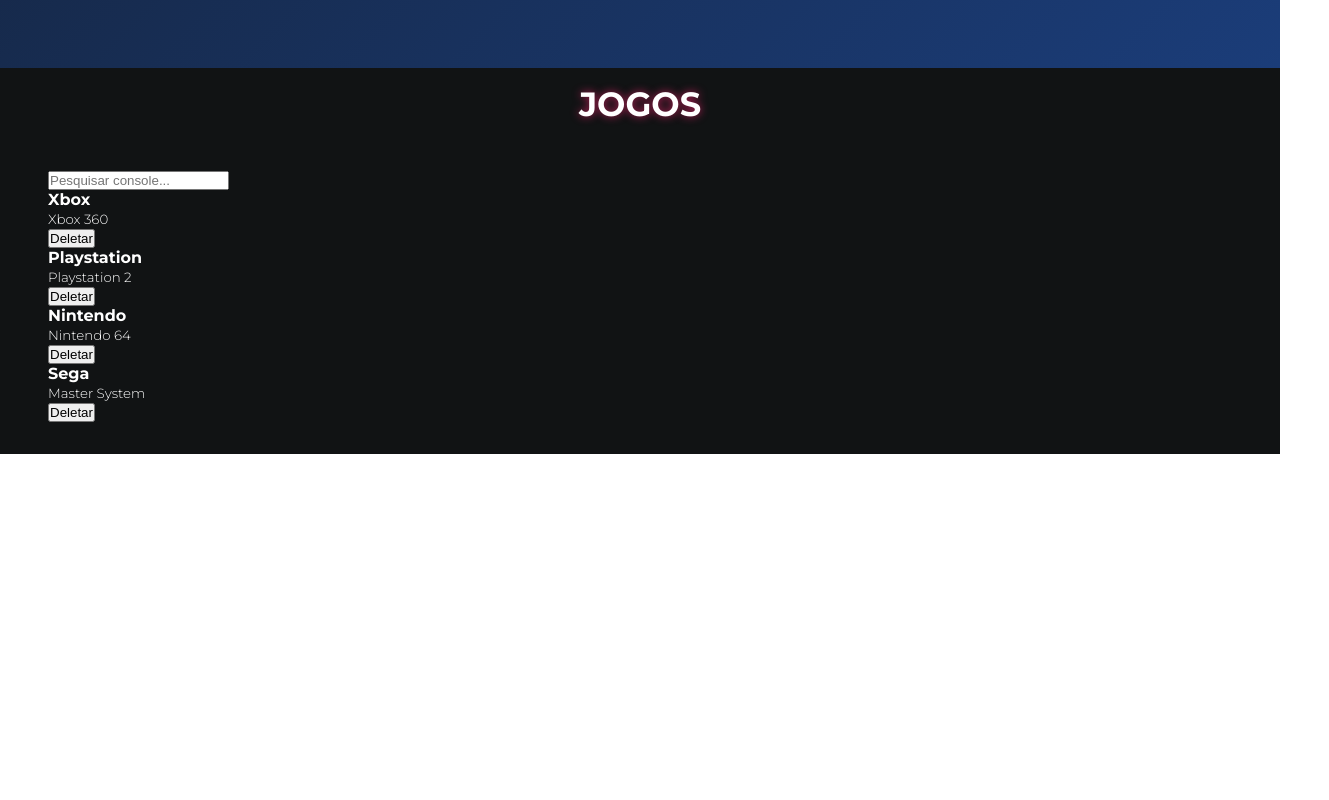
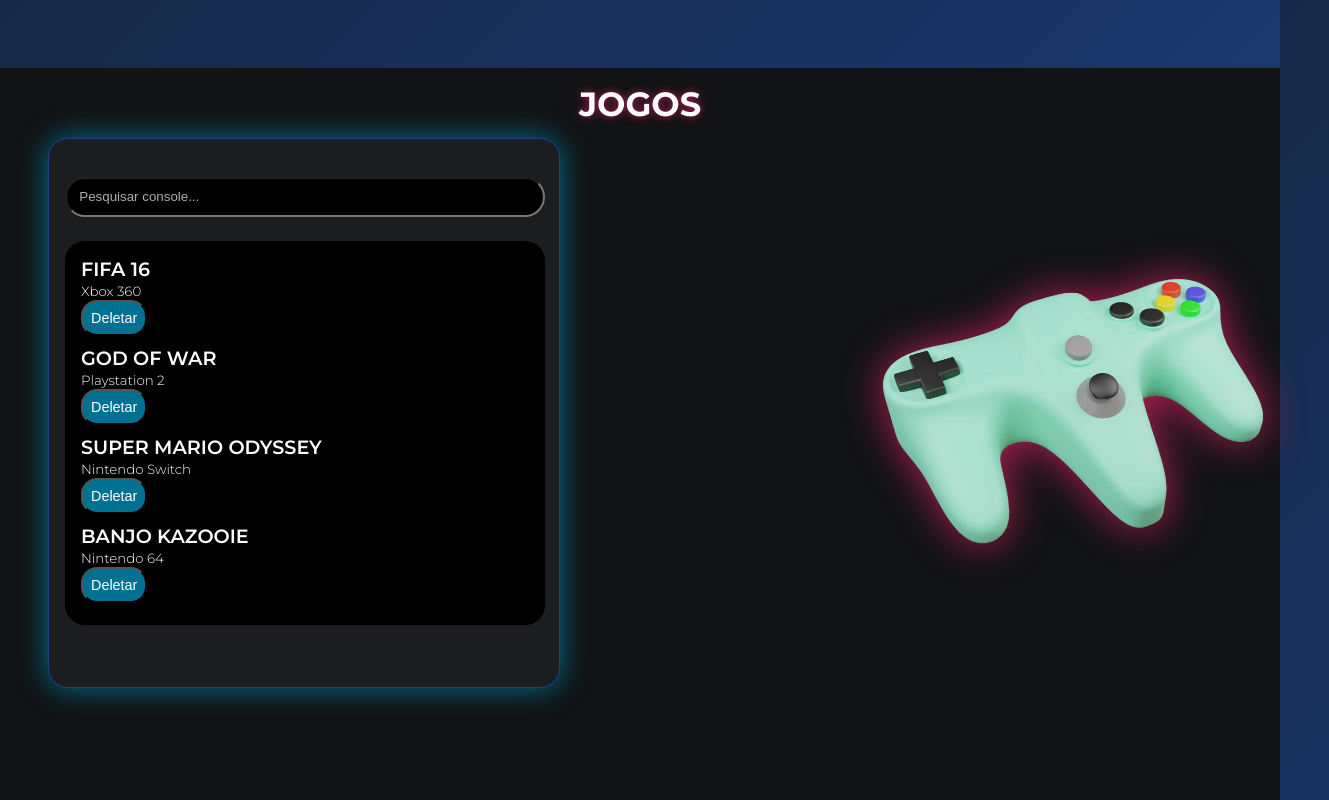
Before and after one commit to Nathan-slt/PraticaMetodos, a plain HTML site: page index.html in a window 1280 px wide. Shown: the part 1675-2475 px from the top of the page, 1329 px wide, since content can reach past the window. Before the commit the page ends 2129 px from the top, so only its background shows below. Drawn offline with Linux system fonts and the light colour scheme.

Commit message:
site games

```diff
--- a/css/index.css
+++ b/css/index.css
@@ -228,3 +228,100 @@
 .forum {
     background-color: #111314;
 }
+
+.btn-delete {
+    width: auto;
+    height: auto;
+    padding: 0.5rem;
+    background-color: #007190;
+    border-radius: 1rem;
+    color: #ffffff;
+    font-weight: 500;
+    transition: 0.5s;
+    font-size: 0.9rem;
+    margin-bottom: .4rem;
+}
+
+.btn-delete:hover{
+    background-color: #b71f57;
+    transform: scale(1.05);
+}
+
+.container-jogo {
+    display: flex;
+    align-items: center;
+    justify-content: space-between;
+    gap: 17rem;
+    padding: 1rem;
+    max-width: 1200px;
+    margin: -2rem auto;
+    background-color: #1b1d1f;
+    border-radius: 20px;
+    width: 32rem;
+    height: auto;
+    margin-bottom: 1rem;
+    border: 1px solid #1c4286;
+    box-shadow: 0 0 30px #007190;
+    color: white;
+    transition: 0.4s ease;
+    margin-bottom: 5rem;
+
+}
+
+.conteudo-esquerda {
+    flex: 1;
+    display: flex;
+    flex-direction: column;
+    gap: 1.5rem;
+}
+
+.imagem img {
+    min-height: auto;
+    width: 32rem;
+    height: auto;
+    filter: drop-shadow(0 0 20px #b71f57);
+    transition: 0.5s;
+}
+
+.imagem img:hover{
+    transform: scale(1.05);
+    filter: drop-shadow(0 0 30px #007190);
+}
+
+
+#listaJogos {
+    font-size: 1rem;
+    display: flex;
+    flex-direction: column;
+    justify-content: space-between;
+    background-color: #000000;
+    width: 30rem;
+    height: 24rem;
+    border-radius: 20px;
+    padding: 1rem ;
+}
+
+#titulo {
+    font-size: 1.2rem;
+    font-family: "Montserrat", sans-serif;
+    font-weight: 600;
+    text-transform: uppercase;
+
+}
+
+.search-box {
+    background-color: #1b1d1f;
+
+}
+
+input[type="text"]{
+    background-color: #000000;
+    border-radius: 20px;
+    width: 30rem;
+    height: 2.5rem;
+    color: #ffffff;
+}
+
+input::placeholder{
+    color: rgb(174, 173, 173);
+}
--- a/index.html
+++ b/index.html
@@ -73,26 +73,29 @@
      <h2 class="joguinhos" id="forum-coment">jogos</h2>
         <section class="forum">
             <div class="banner-jogos">
-                <div class="container">
+                <div class="container-jogo">
+                    <div class="conteudo-esquerda">
+                        <div class="search-box">
+                            <input type="text" id="inputPesquisa" placeholder="ㅤPesquisar console..." onkeyup="GETpesquisar()">
+                        </div>
 
-                    <div class="search-box">
-                        <input type="text" id="inputPesquisa" placeholder="Pesquisar console..." onkeyup="pesquisar()">
+                        <div id="listaJogos">
+                            <!-- Lista do JS -->
+                        </div>
+                        <div id="status-log"></div>
                     </div>
 
-                    <div id="listaJogos">
+                    <div class="imagem">
+                        <img src="assets/images/joystick-de-controlador-de-jogo-gamepad-icone-isolado-3d-render-ilustracao.png" alt="Controle">
                     </div>
-                    <!-- <div class="imagem">
-                        <img src="/assets/images/joystick-de-controlador-de-jogo-gamepad-icone-isolado-3d-render-ilustracao.png" alt="">
-                    </div> -->
                 </div>
             </div>
-        </section>
+    </section>
 
     <footer>
     </footer>
 
-    <script src="js.delete.js"></script>
-    <script src="../js/index.js"></script>
+    <script src="../js/get_delete.js"></script>
 </body>
 
 </html>
--- a/js/get.js
+++ /dev/null
@@ -1,6 +0,0 @@
-async function buscarUsuario(id) {
-    const resposta = await fetch(`http://sua-api.com/usuarios/${id}`);
-    const dadosUsuario = await resposta.json();
-    I
-    document.getElementById('nome').value = dadosUsuario.nome;
-}
--- /dev/null
+++ b/js/get_delete.js
@@ -0,0 +1,52 @@
+let games = [
+  { id: 1, name: "FIFA 16", description: "Xbox 360" },
+  { id: 2, name: "God of War", description: "Playstation 2" },
+  { id: 3, name: "Super Mario Odyssey", description: "Nintendo Switch" },
+  { id: 4, name: "Banjo Kazooie", description: "Nintendo 64" }
+];
+
+// Função para atualizar a tela
+function renderizar(lista = games) {
+    const container = document.getElementById('listaJogos');
+    container.innerHTML = "";
+
+    lista.forEach(item => {
+        container.innerHTML += `
+            <div class="console-card">
+                <div class="jogo" id="jogo">
+                    <strong id="titulo">${item.name}</strong><br>
+                    <small>${item.description}</small>
+                </div>
+                <button class="btn-delete" onclick="DELETEjogo(${item.id})">Deletar</button>
+            </div>
+        `;
+    });
+}
+
+// Simulação de DELETE
+function DELETEjogo(id) {
+    const jogo = games.find(g => g.id === id);
+    console.log("DELETE = ID", id);
+    if (jogo) {
+        document.getElementById('status-log').innerText = `Excluído o jogo: ${jogo.name}`;
+    }
+    games = games.filter(g => g.id !== id);
+
+    renderizar();
+}
+
+// Simulação de PESQUISA GET (Filtro)
+function GETpesquisar() {
+    const termo = document.getElementById('inputPesquisa').value.toLowerCase();
+
+    const filtrados = games.filter(p =>
+        p.name.toLowerCase().includes(termo) ||
+        p.description.toLowerCase().includes(termo)
+    );
+
+    renderizar(filtrados);
+    console.log("GET =", filtrados);
+}
+
+// Inicializa a página
+renderizar();
--- a/js/index.js
+++ /dev/null
@@ -1,52 +0,0 @@
-let products = [
-  { id: 1, name: "Xbox", description: "Xbox 360" },
-  { id: 2, name: "Playstation", description: "Playstation 2" },
-  { id: 3, name: "Nintendo", description: "Nintendo 64" },
-  { id: 4, name: "Sega", description: "Master System" }
-];
-
-// Função para atualizar a tela
-function renderizar(lista = products) {
-    const container = document.getElementById('listaJogos');
-    container.innerHTML = "";
-
-    lista.forEach(item => {
-        container.innerHTML += `
-            <div class="console-card">
-                <div>
-                    <strong>${item.name}</strong><br>
-                    <small>${item.description}</small>
-                </div>
-                <button class="btn-delete" onclick="removerJogo(${item.id})">Deletar</button>
-            </div>
-        `;
-    });
-}
-
-// Simulação de DELETE
-function removerJogo(id) {
-    // 1. Simula a lógica de rota
-    console.log(`DELETE -> /products/${id}`);
-    document.getElementById('status-log').innerText = `Enviado DELETE para ID: ${id}`;
-
-    // 2. Remove do array local
-    products = products.filter(p => p.id !== id);
-
-    // 3. Atualiza a interface
-    renderizar();
-}
-
-// Simulação de PESQUISA (Filtro dinâmico)
-function pesquisar() {
-    const termo = document.getElementById('inputPesquisa').value.toLowerCase();
-
-    const filtrados = products.filter(p =>
-        p.name.toLowerCase().includes(termo) ||
-        p.description.toLowerCase().includes(termo)
-    );
-
-    renderizar(filtrados);
-}
-
-// Inicializa a página
-renderizar();
--- a/js/put.js
+++ b/js/put.js
@@ -11,7 +11,6 @@
 
     console.log("PUT =", dados);
 
-            console.log("Edição efetuada!");
-            document.getElementById('mensagem2').style.color = "green"
+    document.getElementById("mensagem2").innerText = "Dados atualizados!";
 
 }
```
Also changed, not shown: css/login.css (+8 -1 lines), assets/images/lupa (1).png (added), assets/images/lupa.png (added), js/delete.js (deleted).
